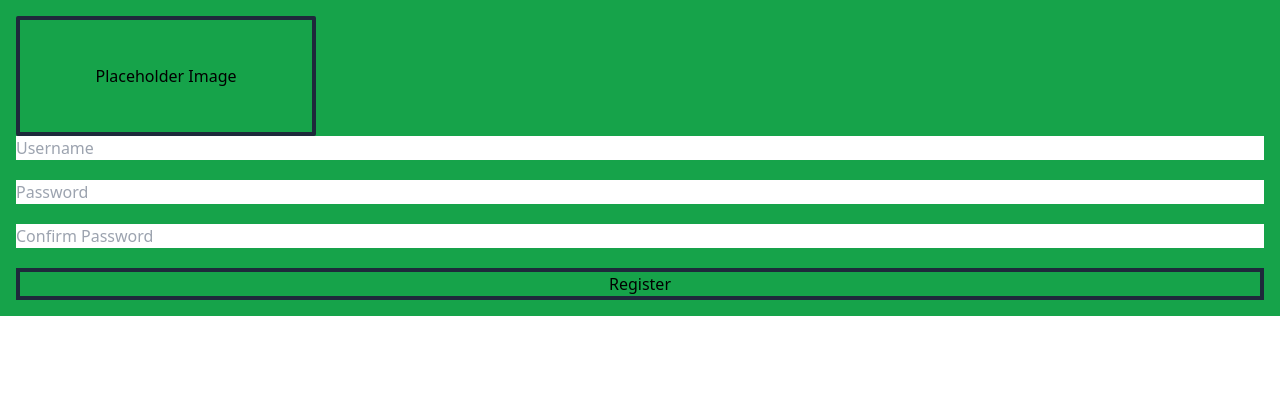
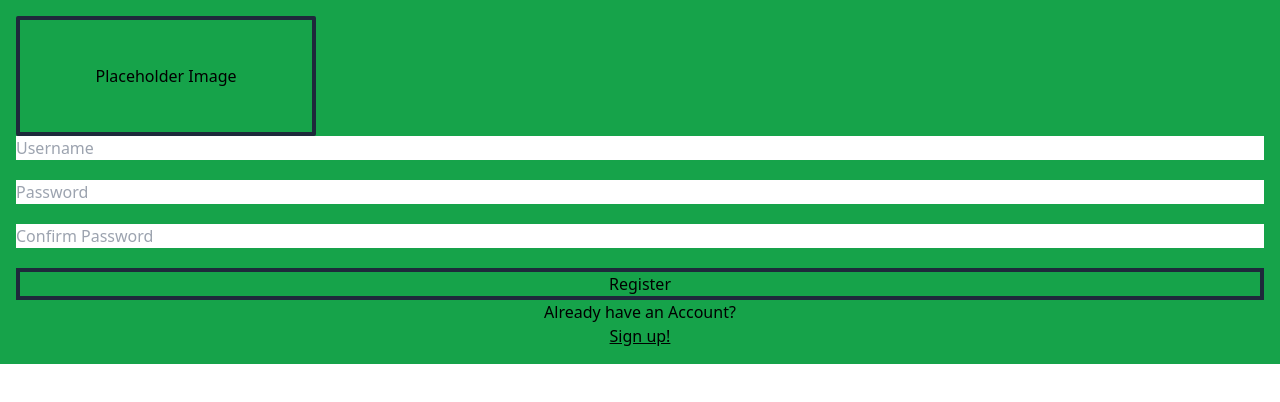
Before and after one commit to devhausleipzigacademy/camp9-final-project, a Next.js app: page /signup in a window 1280 px wide. Shown: the top 402 px of the page. Built offline with nearby package versions, Linux system fonts and the light colour scheme.

Commit message:
login logic is up. waiting for the design stuff

```diff
--- a/app/(auth)/signup/page.tsx
+++ b/app/(auth)/signup/page.tsx
@@ -1,4 +1,5 @@
 import SignUpForm from '@/components/shared/forms/SignUpForm';
+import Link from 'next/link';
 import React from 'react';
 
 function SignUp() {
@@ -8,6 +9,10 @@
         <p>Placeholder Image</p>
       </div>
       <SignUpForm />
+      <p className="text-center">Already have an Account?</p>
+      <Link href={'/login'} className="underline text-center">
+        Sign up!
+      </Link>
     </div>
   );
 }
--- a/app/api/signup/route.ts
+++ b/app/api/signup/route.ts
@@ -1,7 +1,6 @@
 import { SignUpUser, signUpSchema } from '@/types/user/SignUpSchema';
 import { NextRequest, NextResponse } from 'next/server';
 import bcrypt from 'bcrypt';
-
 
 interface IRequest extends NextRequest {
   json: () => Promise<SignUpUser>;
@@ -9,7 +8,6 @@
 
 export async function POST(request: IRequest) {
   const { userName, password, confirmPassword } = await request.json();
-
 
   //this is the zod validation
   try {
@@ -20,7 +18,6 @@
 
   //hashing the password
   const hashedPassword = await bcrypt.hash(password, 12);
-
 
   //this is the the user creation
   //the database has a unique requirement for the username
--- a/components/hooks/useUser.tsx
+++ b/components/hooks/useUser.tsx
@@ -14,6 +14,7 @@
   const { data } = await axios.post('/api/signup', user, {
     withCredentials: true,
   });
+  console.log(data);
   return data;
 }
 
```
